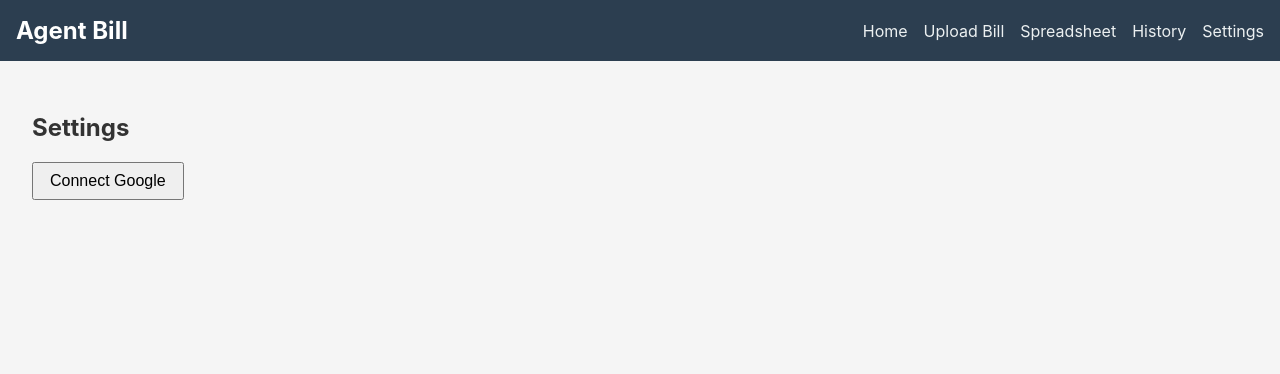
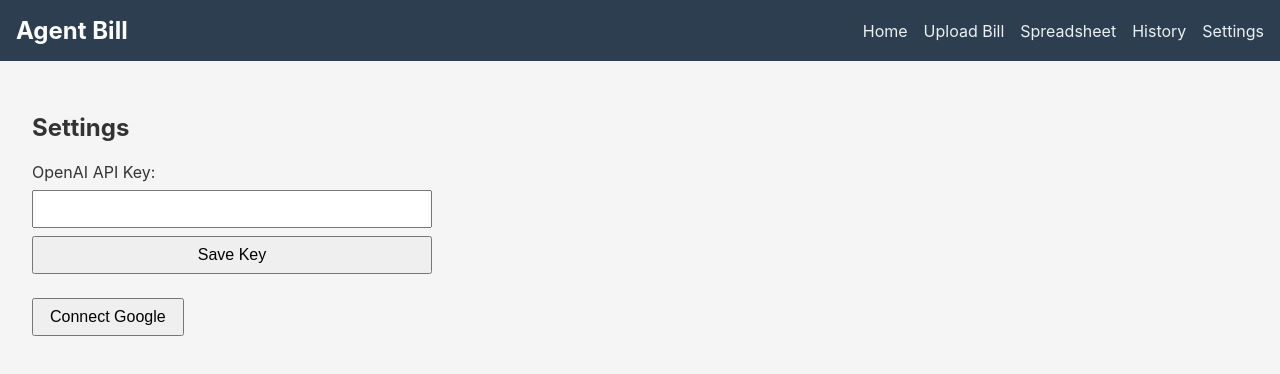
Before and after one commit to marceloadaes/AgentBill, a Next.js app: page /settings in a window 1280 px wide. Shown: the top 374 px of the page. Built offline with nearby package versions, Linux system fonts and the light colour scheme.

Commit message:
Add OpenAI API key settings

```diff
--- a/pages/settings.tsx
+++ b/pages/settings.tsx
@@ -9,6 +9,12 @@ const Settings: NextPage = () => {
   const [connected, setConnected] = useState(false);
   const [message, setMessage] = useState('');
   const [isError, setIsError] = useState(false);
+  const [openAIKey, setOpenAIKey] = useState('');
+
+  useEffect(() => {
+    const storedKey = localStorage.getItem('openaiKey') || '';
+    setOpenAIKey(storedKey);
+  }, []);
 
   useEffect(() => {
     const token = localStorage.getItem('googleToken');
@@ -52,12 +58,37 @@ const Settings: NextPage = () => {
     setIsError(false);
   };
 
+  const isValidOpenAIKey = (key: string) => key.startsWith('sk-') && key.length > 40;
+
+  const saveKey = () => {
+    if (!isValidOpenAIKey(openAIKey)) {
+      alert('Invalid OpenAI API key.');
+      return;
+    }
+    localStorage.setItem('openaiKey', openAIKey);
+    setMessage('OpenAI API key saved!');
+    setIsError(false);
+  };
+
   return (
     <Layout>
       <h2>Settings</h2>
       {message && (
         <div className={`${styles.message} ${isError ? styles.error : styles.success}`}>{message}</div>
       )}
+      <div className={styles.section}>
+        <label htmlFor="openaiKey">OpenAI API Key:</label>
+        <input
+          id="openaiKey"
+          type="text"
+          value={openAIKey}
+          onChange={(e) => setOpenAIKey(e.target.value)}
+          className={styles.input}
+        />
+        <button onClick={saveKey} className={styles.button}>
+          Save Key
+        </button>
+      </div>
       {connected ? (
         <button onClick={disconnect} className={styles.button}>
           Disconnect Google
--- a/styles/Settings.module.css
+++ b/styles/Settings.module.css
@@ -18,3 +18,16 @@
   padding: 0.5rem 1rem;
   font-size: 1rem;
 }
+
+.section {
+  margin-bottom: 1.5rem;
+  display: flex;
+  flex-direction: column;
+  max-width: 400px;
+}
+
+.input {
+  padding: 0.5rem;
+  margin: 0.5rem 0;
+  font-size: 1rem;
+}
```
